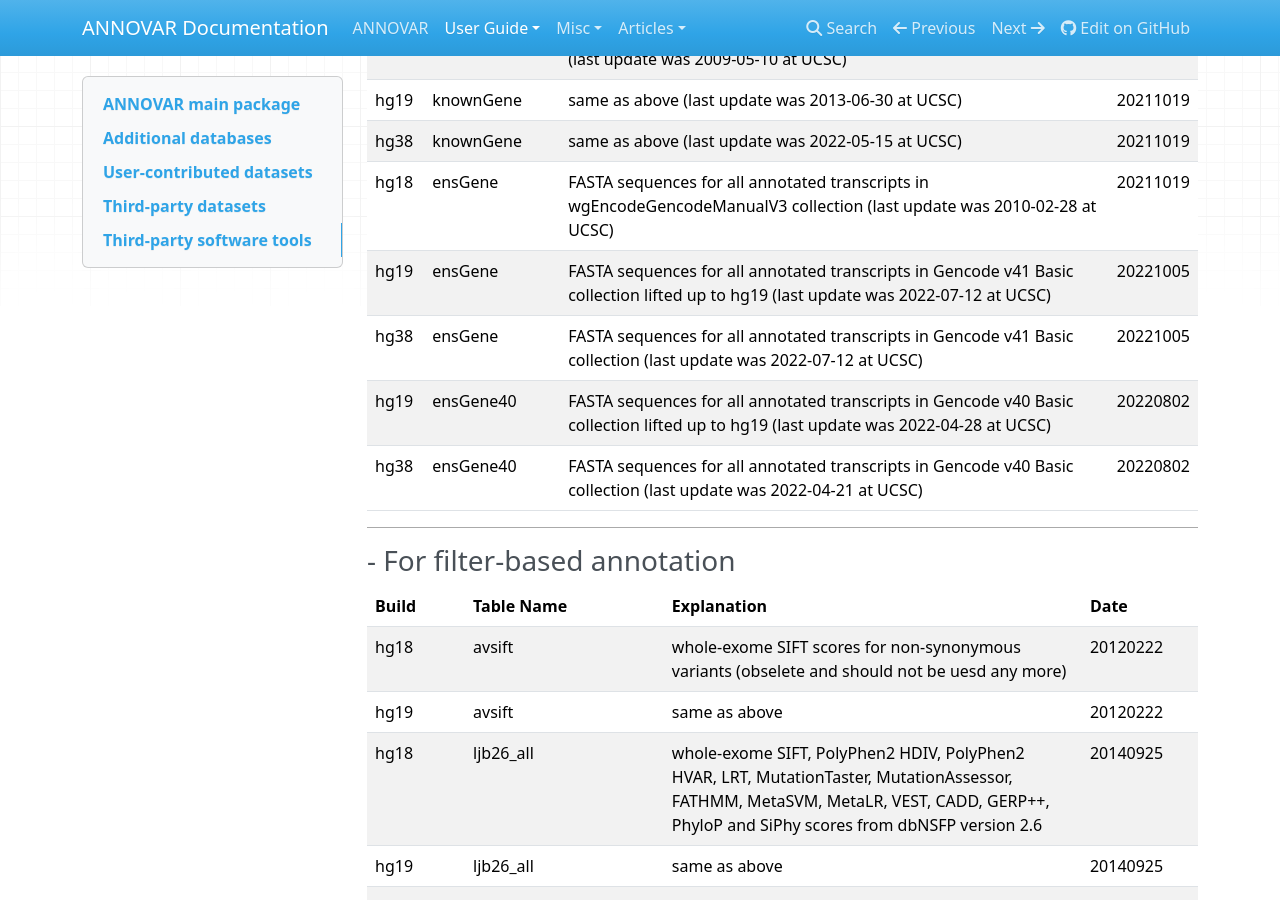
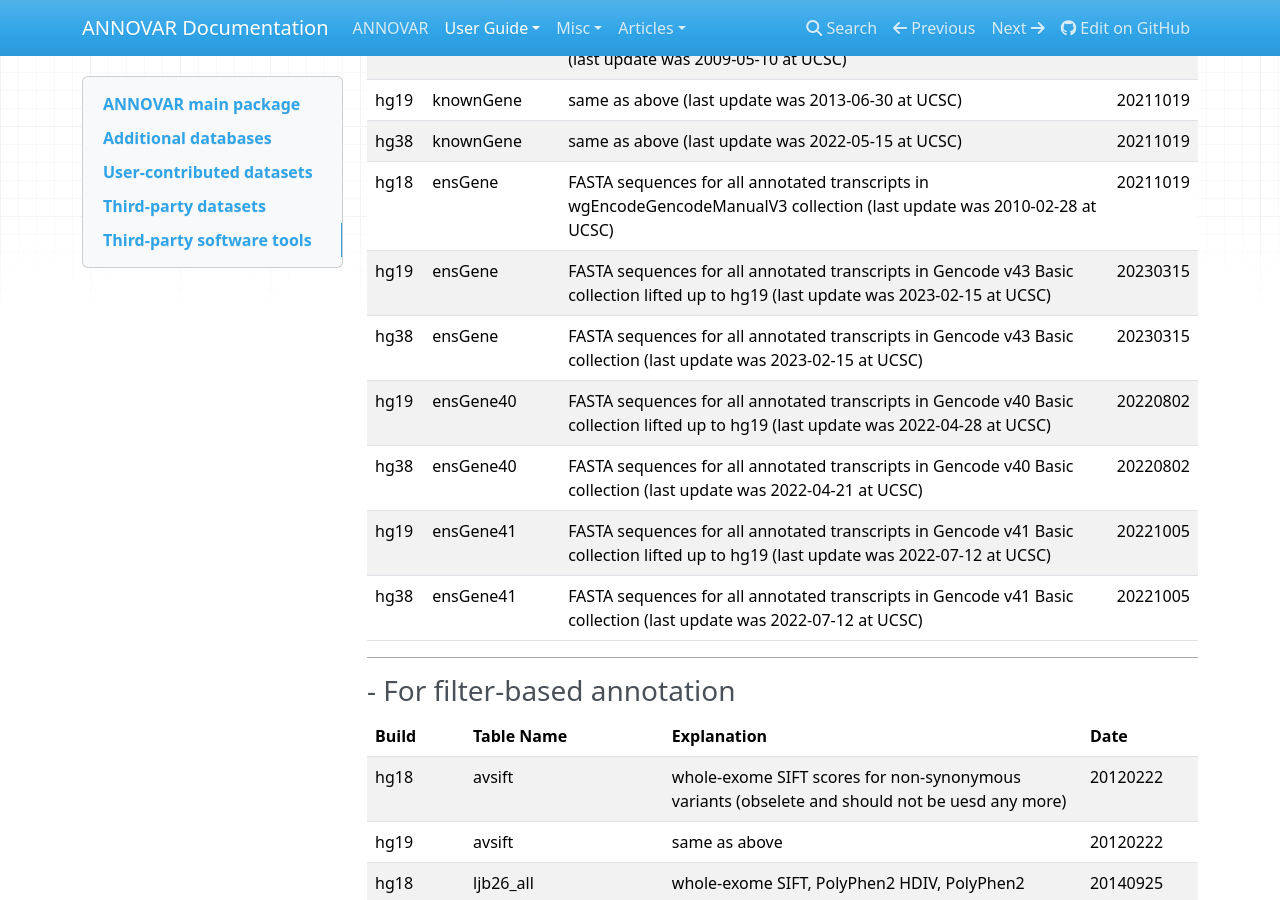
Before and after one commit to WGLab/doc-ANNOVAR, an MkDocs documentation site: the page built from docs/user-guide/download.md, in a window 1280 px wide and 900 px high, scrolled down 962 px. Built offline with MkDocs 1.6.1, drawn with Linux system fonts in a browser that asks for light colours; nearby versions of some CDN libraries; comment, search, counter and statistics services are not loaded.

Commit message:
Update download.md

```diff
--- a/docs/user-guide/download.md
+++ b/docs/user-guide/download.md
@@ -28,10 +28,12 @@ NOTE: several whole-genome databases (cadd, cadd13, fathmm, dann, eigen, gerp++,
 | hg19 | knownGene | same as above (last update was 2013-06-30 at UCSC) | 20211019 |
 | hg38 | knownGene | same as above (last update was 2022-05-15 at UCSC) | 20211019 |
 | hg18 | ensGene | FASTA sequences for all annotated transcripts in wgEncodeGencodeManualV3 collection (last update was 2010-02-28 at UCSC) | 20211019 |
-| hg19 | ensGene | FASTA sequences for all annotated transcripts in Gencode v41 Basic collection lifted up to hg19 (last update was 2022-07-12 at UCSC) | 20221005 |
-| hg38 | ensGene | FASTA sequences for all annotated transcripts in Gencode v41 Basic collection (last update was 2022-07-12 at UCSC) | 20221005 |
+| hg19 | ensGene | FASTA sequences for all annotated transcripts in Gencode v43 Basic collection lifted up to hg19 (last update was 2023-02-15 at UCSC) | 20230315 |
+| hg38 | ensGene | FASTA sequences for all annotated transcripts in Gencode v43 Basic collection (last update was 2023-02-15 at UCSC) | 20230315 |
 | hg19 | ensGene40 | FASTA sequences for all annotated transcripts in Gencode v40 Basic collection lifted up to hg19 (last update was 2022-04-28 at UCSC) | 20220802 |
 | hg38 | ensGene40 | FASTA sequences for all annotated transcripts in Gencode v40 Basic collection (last update was 2022-04-21 at UCSC) | 20220802 |
+| hg19 | ensGene41 | FASTA sequences for all annotated transcripts in Gencode v41 Basic collection lifted up to hg19 (last update was 2022-07-12 at UCSC) | 20221005 |
+| hg38 | ensGene41 | FASTA sequences for all annotated transcripts in Gencode v41 Basic collection (last update was 2022-07-12 at UCSC) | 20221005 |
 
 ---
 
```
